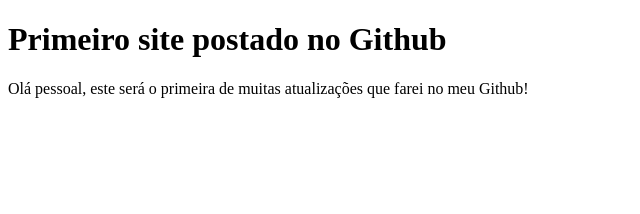
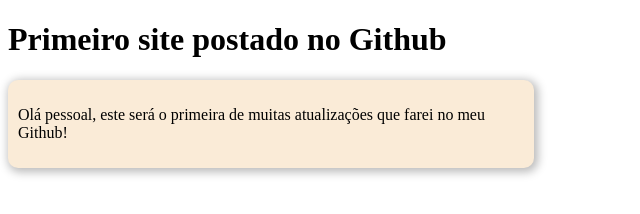
Before and after one commit to Caua-Vinicius/Teste-de-Git-e-Github, a plain HTML site: page html-exemplo/index.html in a window 1280 px wide. Shown: the whole page, without its empty margins (0-640 px from the left). Drawn offline with Linux system fonts and the light colour scheme.

Commit message:
teste git comandos

```diff
--- a/html-exemplo/index.html
+++ b/html-exemplo/index.html
@@ -4,10 +4,13 @@
     <meta charset="UTF-8">
     <meta http-equiv="X-UA-Compatible" content="IE=edge">
     <meta name="viewport" content="width=device-width, initial-scale=1.0">
+    <link rel="stylesheet" href="style.css">
     <title>Site de teste</title>
 </head>
 <body>
     <h1>Primeiro site postado no Github </h1>
-<p>Olá pessoal, este será o primeira de muitas atualizações que farei no meu Github!</p>
+    <div class="box">
+       <p>Olá pessoal, este será o primeira de muitas atualizações que farei no meu Github!</p>
+    </div>
 </body>
 </html>
--- /dev/null
+++ b/html-exemplo/style.css
@@ -0,0 +1,7 @@
+.box{
+    background-color: antiquewhite;
+    width: 40%;
+    padding: 10px;
+    border-radius: 10px;
+    box-shadow: 2px 2px 10px 2px rgba(0, 0, 0, 0.278);
+}
```
